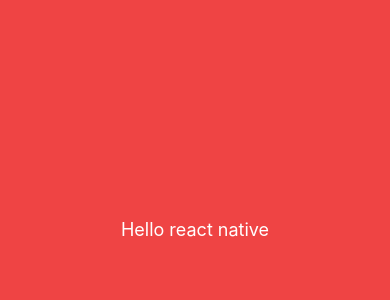
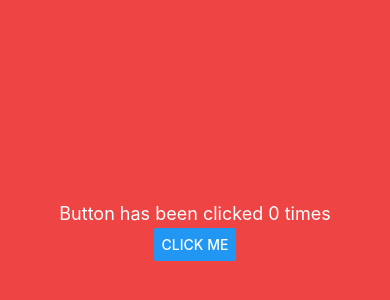
Before and after one commit to Yvad60/react-native-playground, a React Native app: screen / in a window 390 px wide. Shown: the part 192-492 px from the top of the page. Built offline with nearby package versions, Linux system fonts and the light colour scheme.

Commit message:
feat: addd state and props

```diff
--- a/App.tsx
+++ b/App.tsx
@@ -1,11 +1,14 @@
 import { StatusBar } from "expo-status-bar";
-import { Text, View } from "react-native";
+import { useState } from "react";
+import { Button, Text, View } from "react-native";
 
 const App = () => {
+  const [count, setCount] = useState<number>(0);
   return (
     <View className="flex-1 items-center justify-center bg-red-500">
-      <Text className="text-white text-lg">Hello react native</Text>
       <StatusBar style="auto" />
+      <Text className="text-white text-lg">Button has been clicked {count} times</Text>
+      <Button title="Click me" onPress={() => setCount((prevCount) => prevCount + 1)} />
     </View>
   );
 };
```
